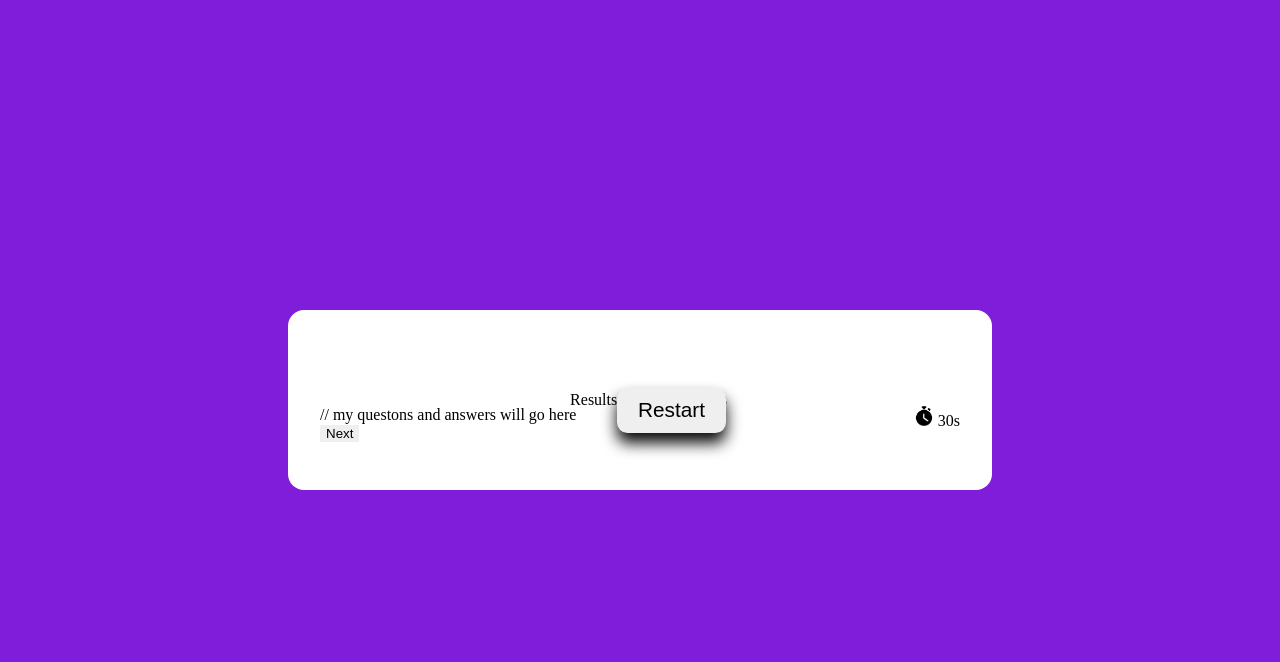
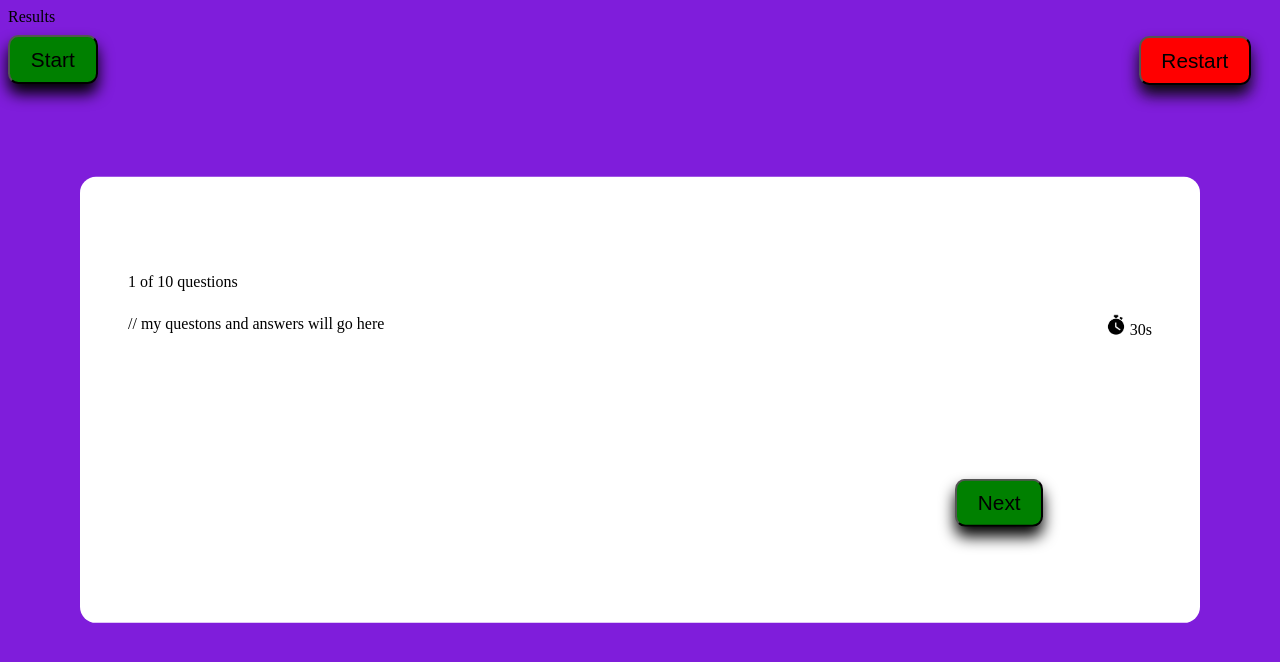
Before and after one commit to Jzuniga92/Quiz-Me, a plain HTML site: page index.html in a window 1280 px wide. Drawn offline with Linux system fonts and the light colour scheme; files whose address does not match are found by name.

Commit message:
Updated html and css

```diff
--- a/Assets/style.css
+++ b/Assets/style.css
@@ -1,59 +1,94 @@
 body{
 
     background-color: rgb(127, 29, 219);
+
 }
 
-.start, .score-keeper{
+.start {
     position: absolute;
     top: 0;
     width: 100%;
     height: 100%;
-    display: flex;
+    /*display: flex;*/
     align-items: center;
-    justify-content: center;
+    /*justify-content: center; */
 }
-.questions{
-    position: absolute;
-    top: 0;
-    width: 100%;
-    height: 100%;
-    display: flex;
-    align-items: center;
-    justify-content: center;
+#start-button {
+    font-size: 1.3em;
+    margin-top: 1.7em;
+    padding: 0.5em 1em;
+    background-color: green;
+    box-shadow: 0 10px 15px black;
+    border-radius: 0.5em;
+    float: left;
 }
+
 button {
-    border: none;
     cursor: pointer;
 }
-#start-button, #restart {
+#restart {
+    margin-top: 0.5em;
+    margin-right: 1em;
+    display: flex;
+    font-size: 1.3em;
+    /*padding: 0.5em 1em;*/
+    border-radius: 0.5em;
+    box-shadow: 0 10px 15px rgb(9, 9, 9);
+    /*margin-top: 1em;*/
+    background-color: red;
     font-size: 1.3em;
     padding: 0.5em 1em;
     border-radius: 0.5em;
     box-shadow: 0 10px 15px rgb(9, 9, 9);
+    float: right;
+
 }
-#restart {
-    margin-top: 1em;
-}
+
 .container {
     background-color: white;
-    padding: 3em 2em;
+    padding: 6em 3em;
     width: 80%;
-    max-width: 40em;
-    margin: 0 auto;
     position: absolute;
     transform: translate(-50%, -50%);
     top: 50%;
     left: 50%;
     border-radius: 1em;
 }
-#header{
-    margin-bottom: 2em;
-    display: flex;
-    justify-content: space-between;
+#header {
+    margin-bottom: 0.5em;
+    padding-bottom: 1em;
+}
+
+    /*display: flex;*/
+   /* justify-content: space-between;*/
+    /*align-items: center;*/
+ .questions {
+    width: 100%;
+    height: 100%;
     align-items: center;
-    padding-bottom: 1em;
+    justify-content: left;
+}
+
+.timer {
+    float: right;
 
 }
-.timer {
+#next {
+    font-size: 1.3em;
+    margin-top: 7em;
+    margin-right: 3em;
+    padding: 0.5em 1em;
+    background-color: green;
+    box-shadow: 0 10px 15px black;
+    border-radius: 0.5em;
     float: right;
 }
+
+/*.hide{
+    display: none;
+}*/
+/*.incorrect{
+    background-color: white;
+    color: red;
+    border-color: red;
+}*/
--- a/index.html
+++ b/index.html
@@ -5,7 +5,7 @@
     <meta http-equiv="X-UA-Compatible" content="IE=edge">
     <meta name="viewport" content="width=device-width, initial-scale=1.0">
     <link rel="stylesheet" href="./Assets/style.css">
-    <title>Document</title>
+    <title>Quiz Me</title>
 </head>
 <body>
 
@@ -15,9 +15,11 @@
 
     <div class="container">
         <div id="header">
-            <span class="questions">
+            <div class="questions">
+                <span class="number-of-questions">
                 1 of 10 questions
-            </span>
+                </span>
+            </div>
         </div>
         <div class="timer">
             <img src="./Assets/clock.png" alt="clock" width="20px">
@@ -30,7 +32,7 @@
     </div>
     <div class="score-keeper">
         <div id="user-score">Results</div>
-        <button id="restart">Restart</button>
+       <button id="restart">Restart</button>
     </div>
 
 
```
